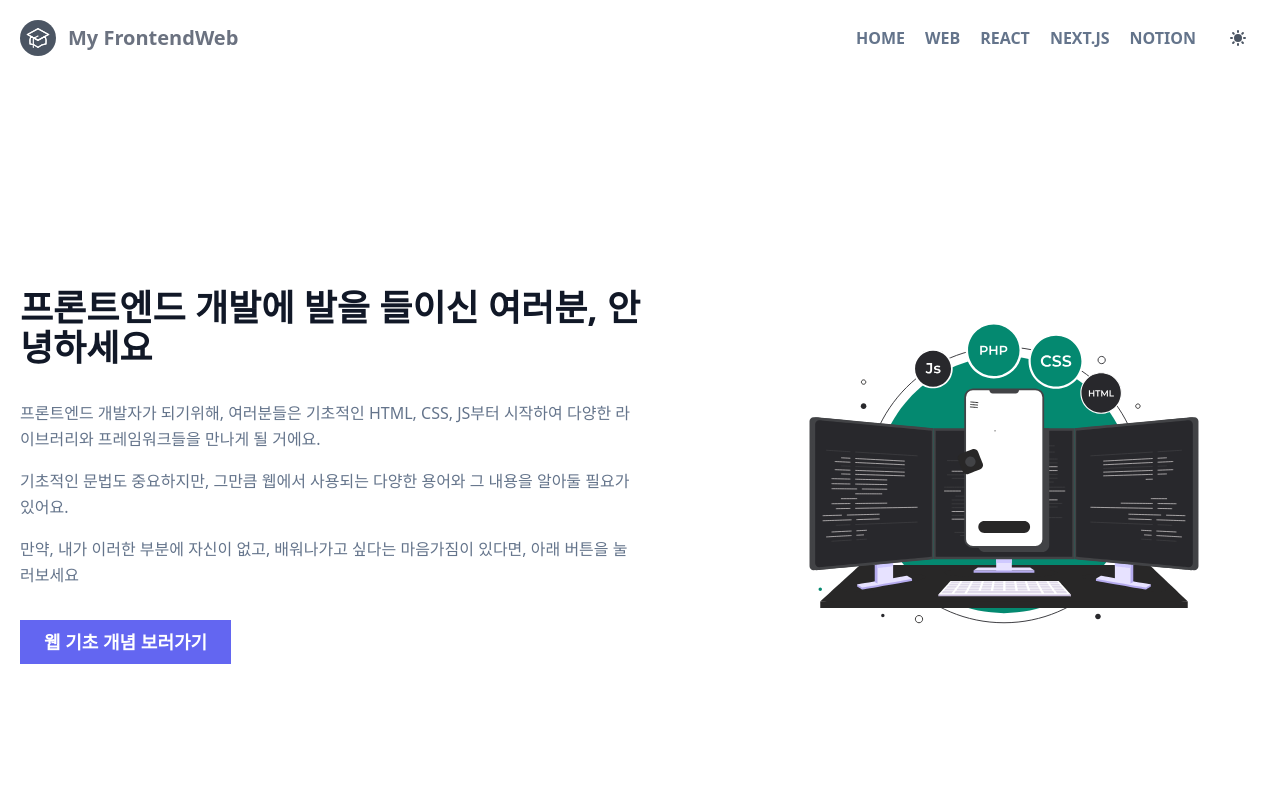
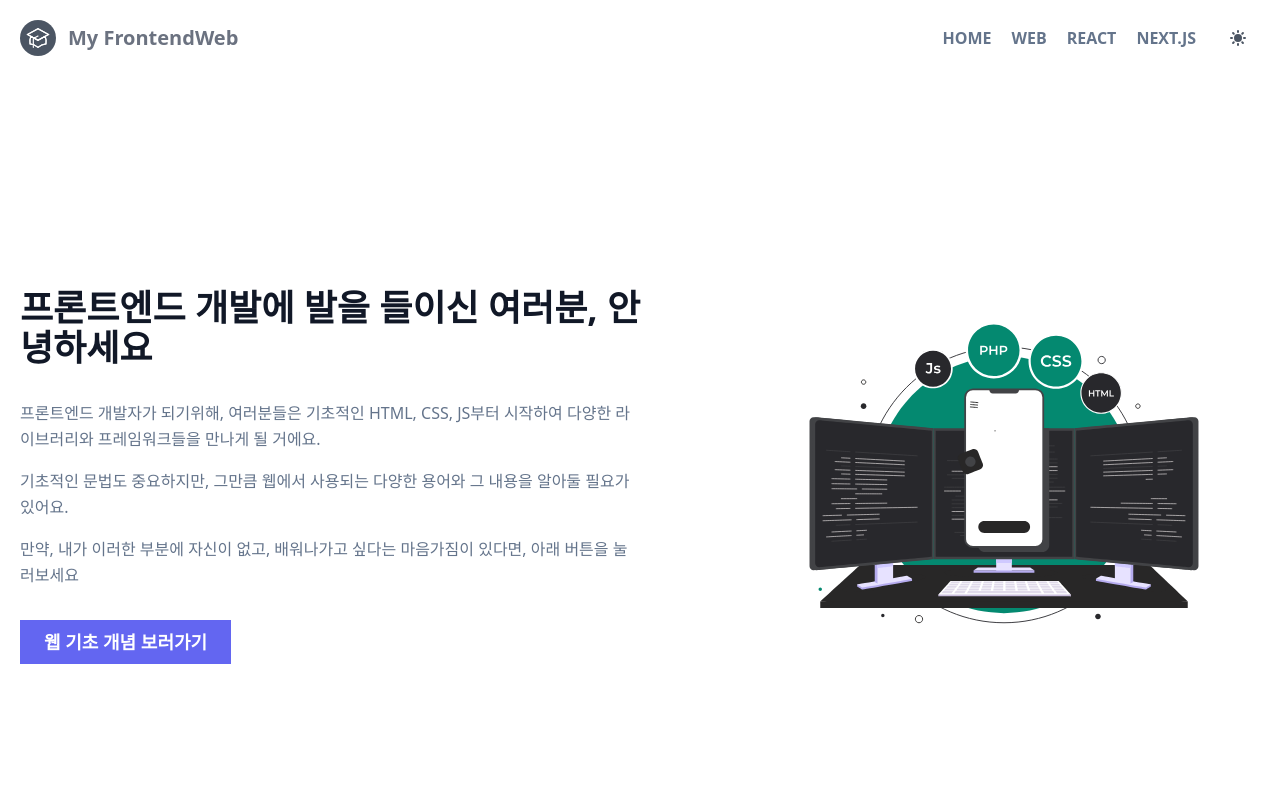
Before and after one commit to Lee-Sang-Beom/nextjs_and_notion, a Next.js app: page / in a window 1280 px wide. Shown: the top 800 px of the page. Built offline with nearby package versions, Linux system fonts and the light colour scheme.

Commit message:
link -> notion 제거

```diff
--- a/components/header.tsx
+++ b/components/header.tsx
@@ -57,12 +57,6 @@ export default function Header() {
             >
               NEXT.JS
             </Link>
-            <Link
-              href="/notion"
-              className="mr-5 font-semibold hover:text-gray-900"
-            >
-              NOTION
-            </Link>
           </nav>
           <DarkModeToggleButton />
         </div>
```
